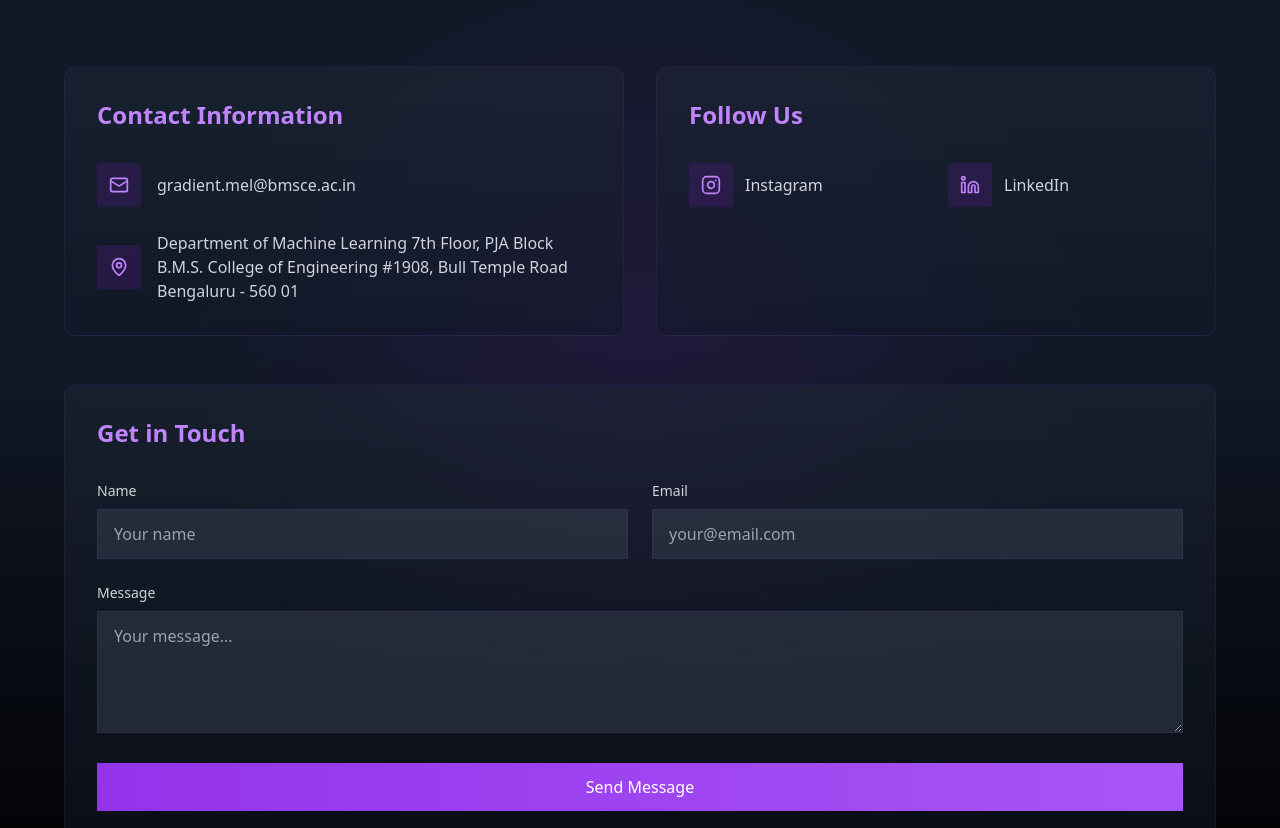
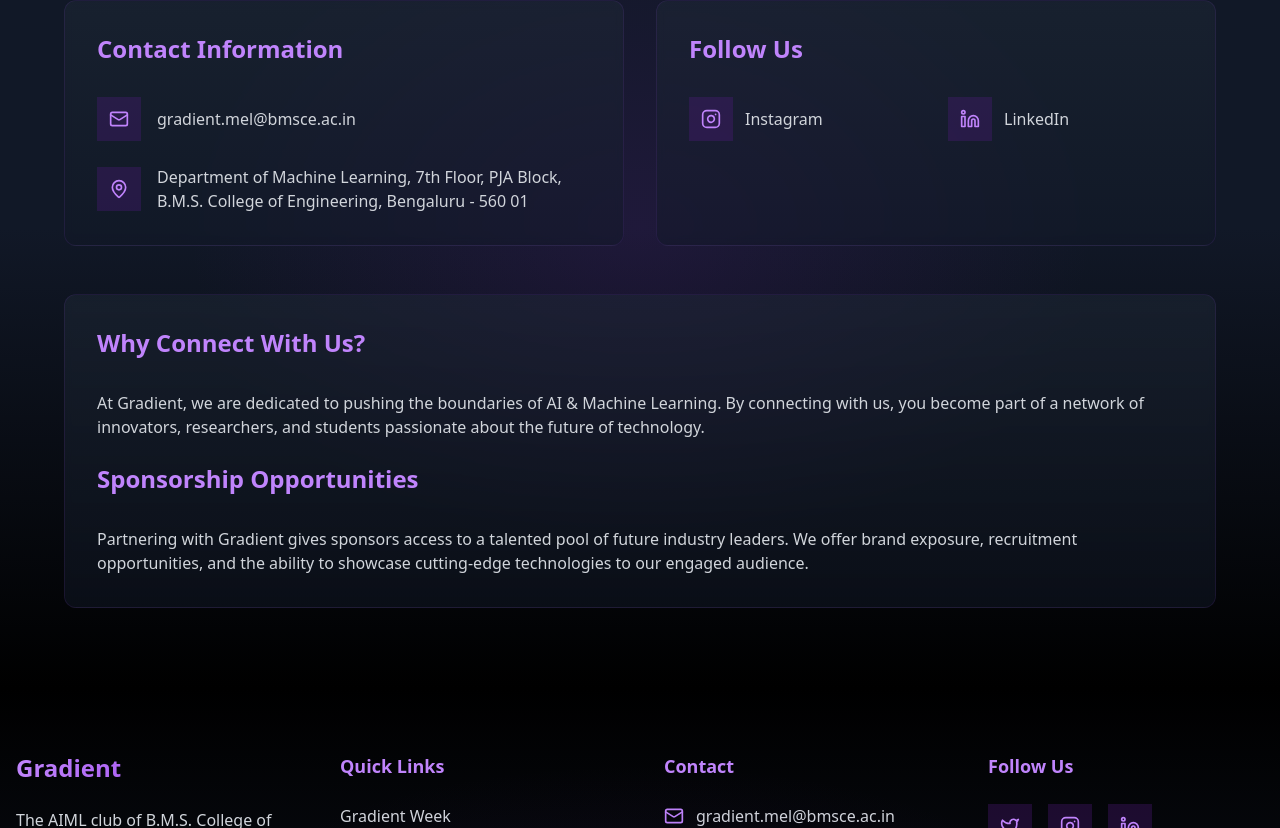
Before and after one commit to Vinay-yele/Gradient-Website, a Next.js app: page /connect in a window 1280 px wide. Shown: the part 232-1060 px from the top of the page. Built offline with nearby package versions, Linux system fonts and the light colour scheme.

Commit message:
Update page.tsx

```diff
--- a/app/connect/page.tsx
+++ b/app/connect/page.tsx
@@ -2,12 +2,10 @@
 import Footer from '@/components/Footer';
 import Navbar from '../../components/Navbar'
 import { motion } from 'framer-motion'
-import { Mail, Phone, MapPin, Facebook, Twitter, Instagram, Linkedin, ChevronDown } from 'lucide-react'
+import { Mail, MapPin, Instagram, Linkedin } from 'lucide-react'
 
 export default function Connect() {
   const socialLinks = [
-    //   { icon: Facebook, href: "https://facebook.com/gradientbmsce", label: "Facebook" },
-    //   { icon: Twitter, href: "https://twitter.com/gradientbmsce", label: "Twitter" },
     { icon: Instagram, href: "https://instagram.com/gradient.aiml", label: "Instagram" },
     { icon: Linkedin, href: "https://linkedin.com/company/gradient-club", label: "LinkedIn" }
   ];
@@ -26,15 +24,6 @@ export default function Connect() {
           animate={{ opacity: 1, y: 0 }}
           transition={{ duration: 0.7 }}
         >
-          <motion.div
-            initial={{ opacity: 0, y: 20 }}
-            animate={{ opacity: 1, y: 0 }}
-            transition={{ delay: 0.2 }}
-            className="inline-block px-6 py-2 rounded-full bg-purple-900/30 border border-purple-500/30 mb-6"
-          >
-            <span className="text-purple-400">Get in Touch</span>
-          </motion.div>
-
           <h1 className="text-5xl md:text-7xl font-bold mb-6 text-transparent bg-clip-text bg-gradient-to-r from-purple-400 via-purple-500 to-purple-600">
             Connect with Us
           </h1>
@@ -64,19 +53,6 @@ export default function Connect() {
                   </span>
                 </motion.div>
 
-                {/* <motion.div
-                  className="flex items-center group cursor-pointer"
-                  whileHover={{ x: 10 }}
-                  transition={{ type: "spring", stiffness: 400, damping: 10 }}
-                >
-                  <div className="p-3 rounded-lg bg-purple-900/30 text-purple-400 group-hover:scale-110 transition-transform duration-300">
-                    <Phone className="w-5 h-5" />
-                  </div>
-                  <span className="ml-4 text-gray-300 group-hover:text-purple-400 transition-colors duration-300">
-                    +91 1234567890
-                  </span>
-                </motion.div> */}
-
                 <motion.div
                   className="flex items-center group cursor-pointer"
                   whileHover={{ x: 10 }}
@@ -86,11 +62,7 @@ export default function Connect() {
                     <MapPin className="w-5 h-5" />
                   </div>
                   <span className="ml-4 text-gray-300 group-hover:text-purple-400 transition-colors duration-300">
-                    Department of Machine Learning
-                    7th Floor, PJA Block
-                    B.M.S. College of Engineering
-                    #1908, Bull Temple Road
-                    Bengaluru - 560 01
+                    Department of Machine Learning, 7th Floor, PJA Block, B.M.S. College of Engineering, Bengaluru - 560 01
                   </span>
                 </motion.div>
               </div>
@@ -127,73 +99,23 @@ export default function Connect() {
             </motion.div>
           </div>
 
-          {/* Contact Form */}
-          <motion.form
+          {/* Why Connect & Sponsorship Info */}
+          <motion.div
             initial={{ opacity: 0, y: 20 }}
             animate={{ opacity: 1, y: 0 }}
             transition={{ duration: 0.5, delay: 0.6 }}
             className="bg-gradient-to-b from-gray-800/50 to-gray-900/50 rounded-xl p-8 backdrop-blur-sm border border-purple-500/10 hover:border-purple-500/30 transition-all duration-300"
           >
-            <h2 className="text-2xl font-bold mb-8 text-purple-400">Get in Touch</h2>
-            <div className="grid md:grid-cols-2 gap-6">
-              <div>
-                <label htmlFor="name" className="block text-sm font-medium text-gray-300 mb-2">Name</label>
-                <input
-                  type="text"
-                  id="name"
-                  name="name"
-                  className="w-full px-4 py-3 rounded-lg bg-gray-700/50 border border-purple-500/10 text-white focus:border-purple-500 focus:ring-2 focus:ring-purple-500/20 transition-all duration-300"
-                  placeholder="Your name"
-                />
-              </div>
-              <div>
-                <label htmlFor="email" className="block text-sm font-medium text-gray-300 mb-2">Email</label>
-                <input
-                  type="email"
-                  id="email"
-                  name="email"
-                  className="w-full px-4 py-3 rounded-lg bg-gray-700/50 border border-purple-500/10 text-white focus:border-purple-500 focus:ring-2 focus:ring-purple-500/20 transition-all duration-300"
-                  placeholder="your@email.com"
-                />
-              </div>
-              <div className="md:col-span-2">
-                <label htmlFor="message" className="block text-sm font-medium text-gray-300 mb-2">Message</label>
-                <textarea
-                  id="message"
-                  name="message"
-                  rows={4}
-                  className="w-full px-4 py-3 rounded-lg bg-gray-700/50 border border-purple-500/10 text-white focus:border-purple-500 focus:ring-2 focus:ring-purple-500/20 transition-all duration-300"
-                  placeholder="Your message..."
-                ></textarea>
-              </div>
-              <div className="md:col-span-2">
-                <motion.button
-                  type="submit"
-                  className="w-full bg-gradient-to-r from-purple-600 to-purple-500 text-white rounded-lg py-3 px-6 font-medium hover:from-purple-500 hover:to-purple-400 focus:ring-2 focus:ring-purple-500/20 transition-all duration-300"
-                  whileHover={{ scale: 1.02 }}
-                  whileTap={{ scale: 0.98 }}
-                >
-                  Send Message
-                </motion.button>
-              </div>
-            </div>
-          </motion.form>
+            <h2 className="text-2xl font-bold mb-8 text-purple-400">Why Connect With Us?</h2>
+            <p className="text-gray-300 mb-6">
+              At Gradient, we are dedicated to pushing the boundaries of AI & Machine Learning. By connecting with us, you become part of a network of innovators, researchers, and students passionate about the future of technology.
+            </p>
+            <h2 className="text-2xl font-bold mb-8 text-purple-400">Sponsorship Opportunities</h2>
+            <p className="text-gray-300">
+              Partnering with Gradient gives sponsors access to a talented pool of future industry leaders. We offer brand exposure, recruitment opportunities, and the ability to showcase cutting-edge technologies to our engaged audience.
+            </p>
+          </motion.div>
         </div>
-
-        {/* Scroll Indicator */}
-        {/* <motion.div
-          className="text-center mt-20"
-          initial={{ opacity: 0 }}
-          animate={{ opacity: 1 }}
-          transition={{ delay: 1, duration: 0.5 }}
-        >
-          <motion.div
-            animate={{ y: [0, 8, 0] }}
-            transition={{ duration: 1.5, repeat: Infinity }}
-          >
-            <ChevronDown size={24} className="text-purple-400 mx-auto" />
-          </motion.div>
-        </motion.div> */}
       </div>
     </main>
   );
```
